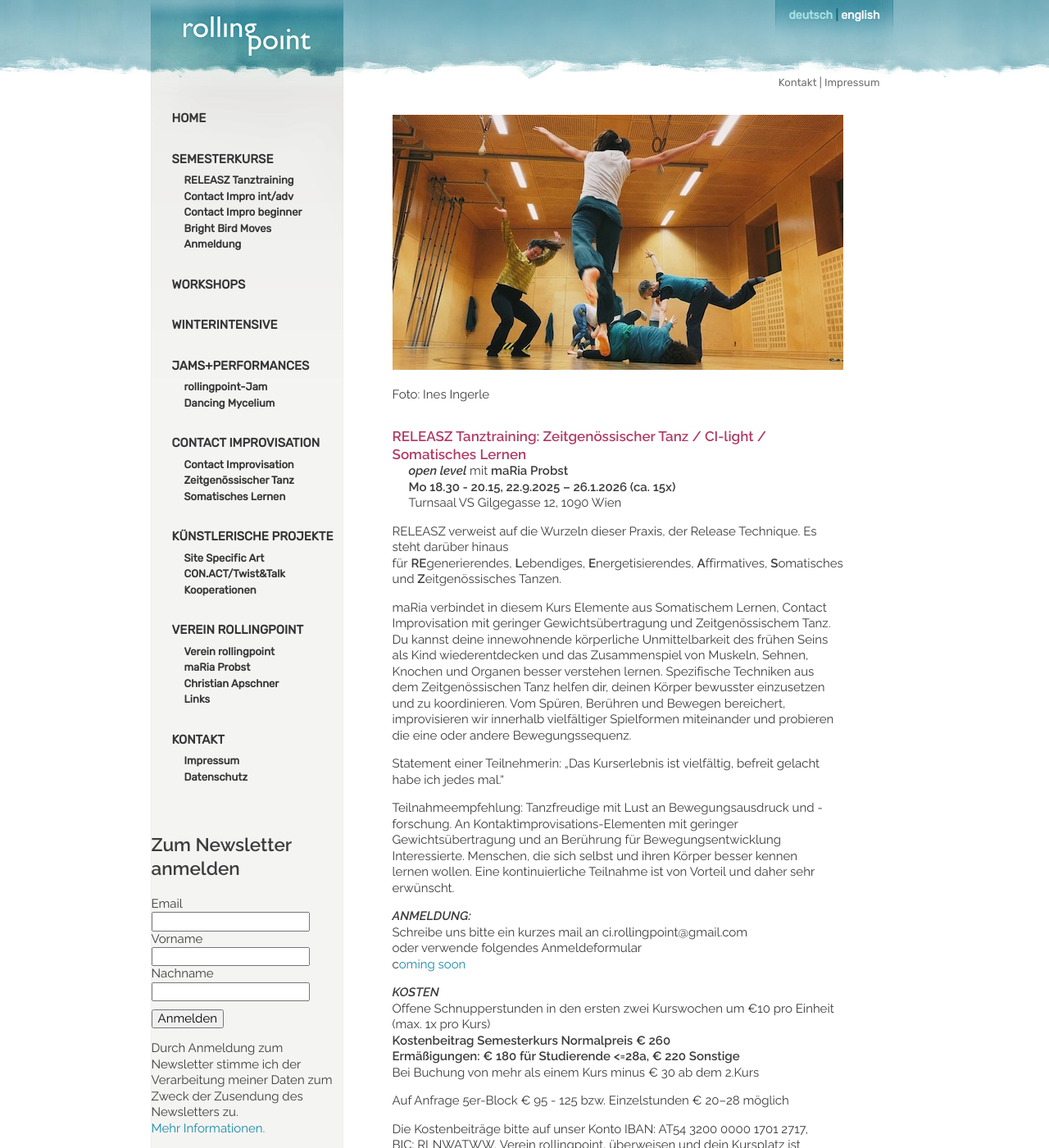
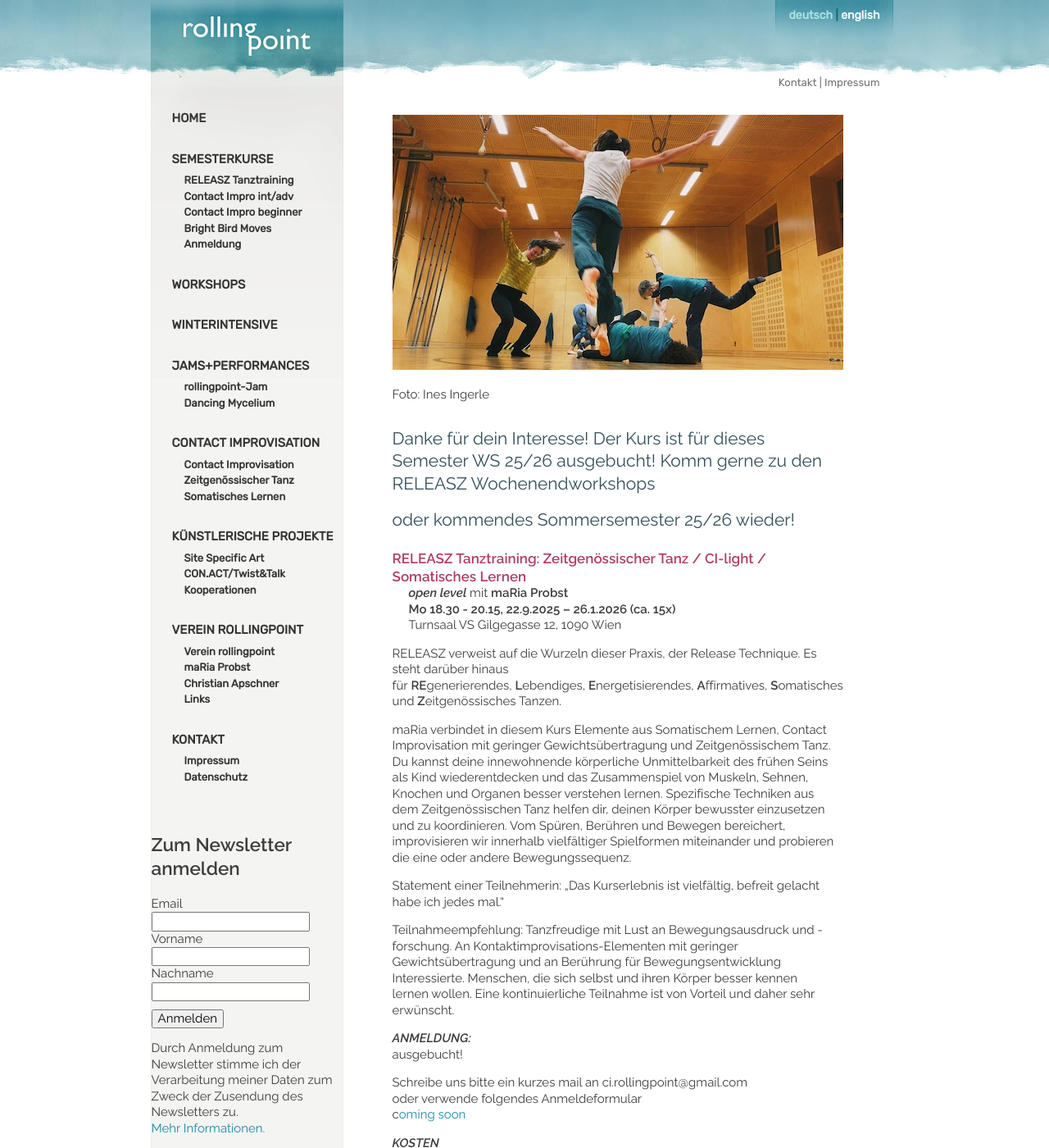
Before and after one commit to manulari/rollingpointat, a Jekyll site: the page built from _pages_de/releasze.md, in a window 1280 px wide and 1400 px high. Shown: the whole window at 82% size. Built offline with Jekyll 4.4.1, drawn with Linux system fonts in a browser that asks for light colours; comment, search, counter and statistics services are not loaded.

Commit message:
Update page (de) “releasze”

```diff
--- a/_pages_de/releasze.md
+++ b/_pages_de/releasze.md
@@ -6,6 +6,12 @@ language: de
 ![](/assets/uploads/image00008.jpeg)
 
 Foto: Ines Ingerle
+
+## Danke für dein Interesse! Der Kurs ist für dieses Semester WS 25/26 ausgebucht! Komm gerne zu den RELEASZ Wochenendworkshops
+
+<div class="named-anchor" id="faszien"></div>
+
+## oder kommendes Sommersemester 25/26 wieder!
 
 #### RELEASZ Tanztraining: Zeitgenössischer Tanz / CI-light / Somatisches Lernen
 
@@ -22,6 +28,8 @@ Statement einer Teilnehmerin: „Das Kurserlebnis ist vielfältig, befreit gelac
 Teilnahmeempfehlung: Tanzfreudige mit Lust an Bewegungsausdruck und -forschung. An Kontaktimprovisations-Elementen mit geringer Gewichtsübertragung und an Berührung für Bewegungsentwicklung Interessierte. Menschen, die sich selbst und ihren Körper besser kennen lernen wollen. Eine kontinuierliche Teilnahme ist von Vorteil und daher sehr erwünscht.
 
 ***ANMELDUNG:***\
+ausgebucht!
+
 Schreibe uns bitte ein kurzes mail an ci.rollingpoint@gmail.com\
 oder verwende folgendes Anmeldeformular\
 c[oming soon](https://forms.gle/D5bwoQwoeueLpRCw7)
```
